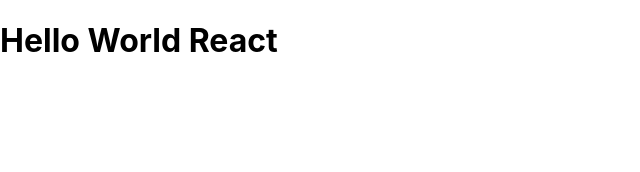
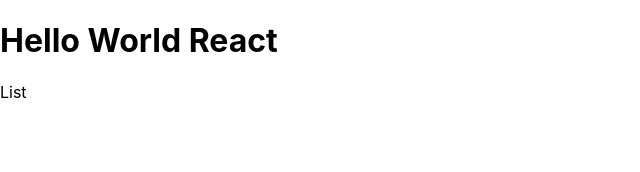
Before and after one commit to quocnhat02/modern_react, a React (Create React App) app: page / in a window 1280 px wide. Shown: the top 172 px of the page, without its empty margins (0-640 px from the left). Built offline with nearby package versions, Linux system fonts and the light colour scheme.

Commit message:
instanting

```diff
--- a/src/App.js
+++ b/src/App.js
@@ -1,11 +1,12 @@
-import logo from './logo.svg';
 import './App.css';
 
+const List = () => <div>List</div>;
 function App() {
   const title = 'React';
   return (
     <div>
       <h1>Hello World {title}</h1>
+      <List />
     </div>
   );
 }
```
